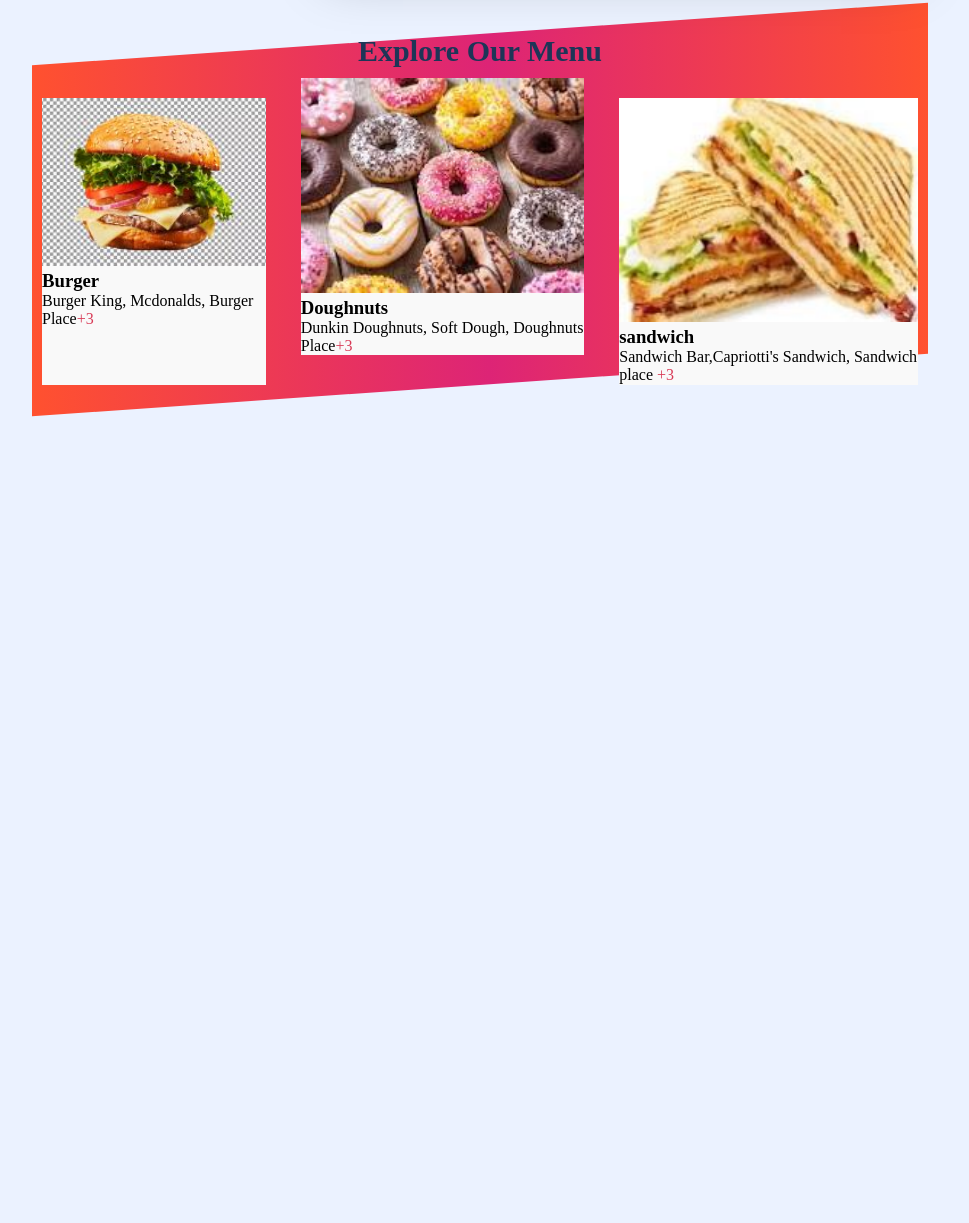
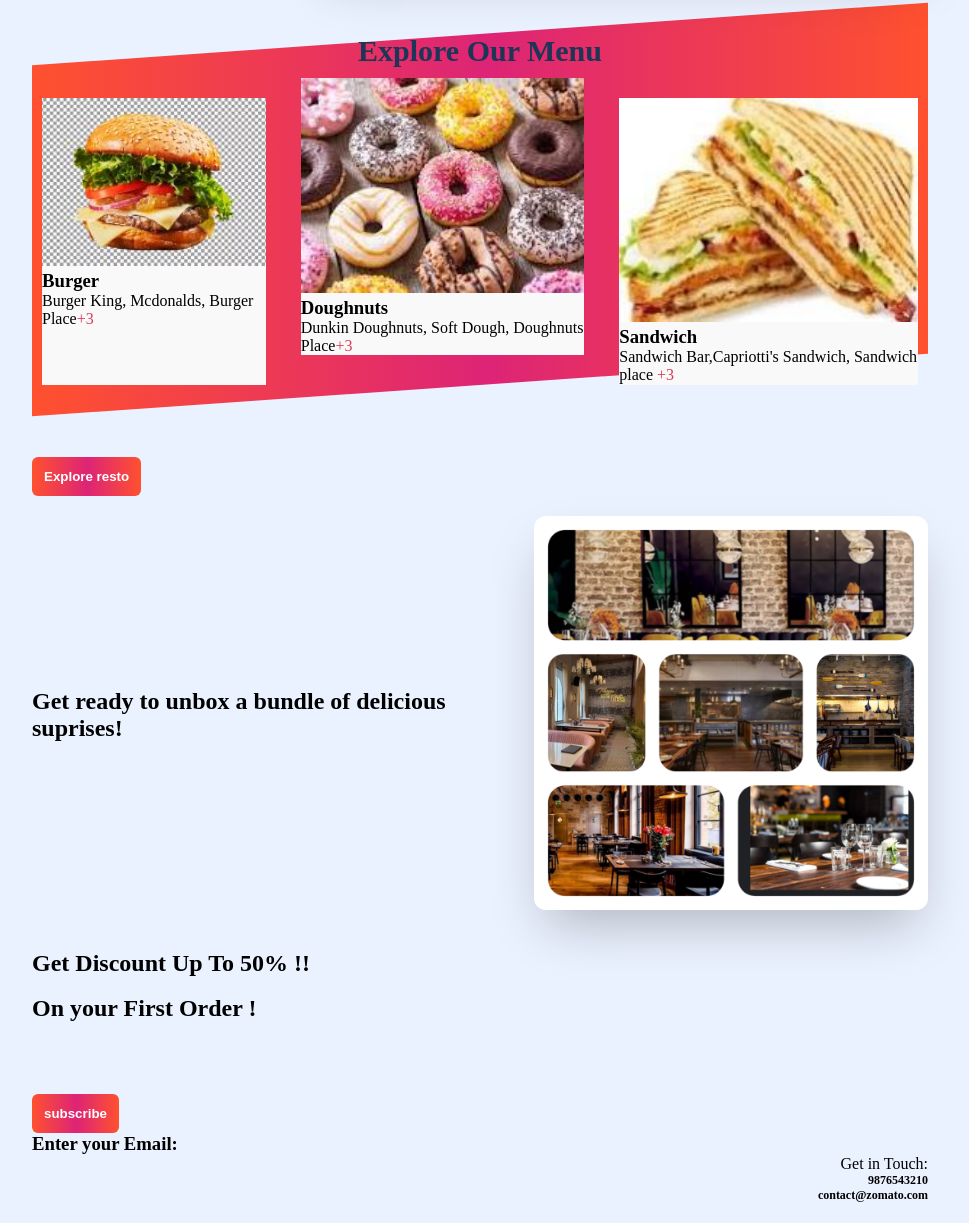
Before and after one commit to 143durga/zomato-webpage, a plain HTML site: page index.html in a window 1280 px wide. Shown: the part 616-1839 px from the top of the page, without its empty margins (160-1129 px from the left). Before the commit the page ends 1033 px from the top, so only its background shows below. Drawn offline with Linux system fonts and the light colour scheme.

Commit message:
added first two files

```diff
--- a/index.html
+++ b/index.html
@@ -66,11 +66,60 @@
                       <img src="assets/sandwich.jpg" alt="sandwich" class="food__image">
                     </div>
                     <div class="food__card__description">
-                    <h3 class="food__title">sandwich</h3>
+                    <h3 class="food__title">Sandwich</h3>
                     <p>Sandwich Bar,Capriotti's Sandwich, Sandwich place <span style="color: #D83A56;">+3</span></p>
                     </div>
                   </div>
                 </section>
+
+          <br>
+          <br>
+          <br>
+          <br>
+                <!--restaurants-->
+                <section class="explore__resto__container">
+                  <button class="button__primary">Explore resto</button>
+                  <div class="explore__resto__gradient__bg">
+                  </div>
+                 <div class="resto__container">
+                  <div class="resto__image__container">
+                    <img src="assets/resto.jpg" alt="resto" class="resto__image">
+                  </div>
+                  <div class="resto__description">
+                     <h1 class="resto __text">
+                      Get ready to unbox a bundle of delicious suprises!
+                   </h1>
+                  </div>
+                </div>
+                </section>
+                <br>
+                <br>
+                <section class="Discount__bar__container">
+                  <h1 class="Discount__bar__text">Get Discount Up To 50% !!</h1>
+                  <div class="Discount__bar__gradient__bg">
+                  </div>
+          <br>
+                  <h2 class="Discount__bar__text">On your First Order !</h2>
+
+                </section>
+                <br>
+                <br>
+                <br>
+                <br>
+                <section class="subscribe__container">
+                  <button class="button__primary">subscribe</button>
+                  <h3 class="subscribe__text">Enter your Email:</h3>
+                  <div class="subscribe__gradient__bg">
+                  </div>
+                </div>
+                </section>
+
+                <section class="contact__container">
+                  <div align="right" class="contact__text">Get in Touch:</h1>
+                  <h1 class="contact__text__description">9876543210</h1>
+                <h2 class="contact__text__description">contact@zomato.com</h2>
+              </div>
+            </section>
              </main>
          </body>
      </html>
--- a/style.css
+++ b/style.css
@@ -88,6 +88,25 @@
               width: 100%;
             }
 
+            .resto__image__container{
+              width: 400px;
+            }
+
+
+            .resto__image{
+              width: 100%;
+              border-radius: 12px;
+              box-shadow: 0 25px 50px -12px rgba(0 0 0 / 25%);
+            }
+
+            .resto__text{
+               font-weight: 800;
+               font-size: 50;
+               margin: 30px 0;
+               color:  #1d3557;
+             }
+
+
      @media (min-width: 768px) {
        .explore__menu__lists{
          margin-top: 30px;
@@ -132,6 +151,21 @@
           align-items: center;
        }
      }
+
+     .resto__container {
+        margin-top: 20px;
+        display:  flex;
+        flex-direction: row-reverse;
+        align-items: center;
+     }
+
+     .contact__text__description{
+       font-size: 12px;
+
+     }
+
+
+
      @media (min-width: 1024px) {
        .container{
         max-width: 70%;
@@ -155,7 +189,15 @@
        .hero__text{
          font-size: 50px;
        }
-       .explore__menu__text{
-         font-size: 50px;
+       .resto__description {
+         width: 100%;
        }
+
+       .resto__text{
+         font-size: 100px;
      }
+      .subscribe__text{
+        font-size: 10px;
+
+      }
+   }
```
Also changed, not shown: assets/resto.jpg (added), logo.png (deleted).
